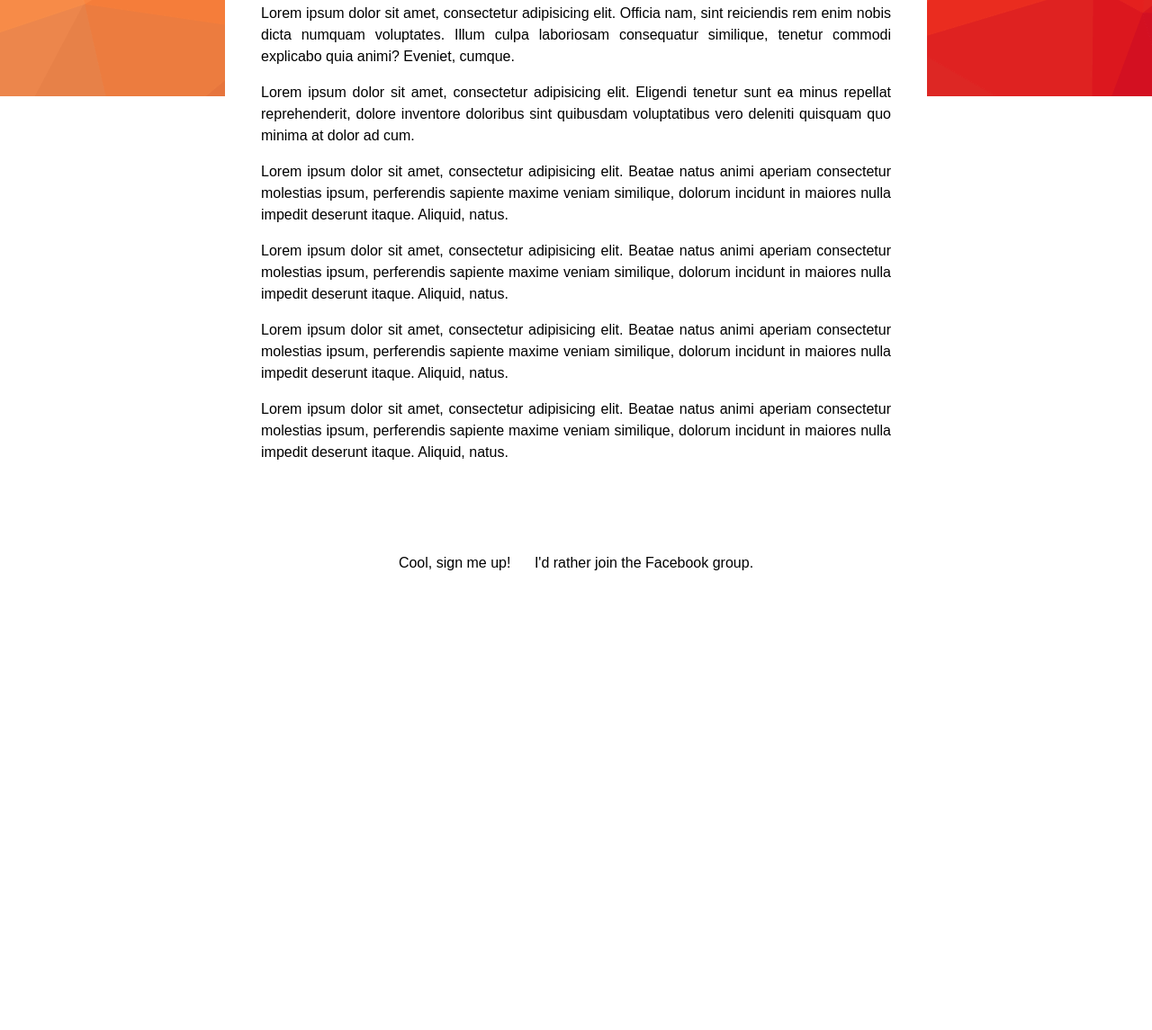
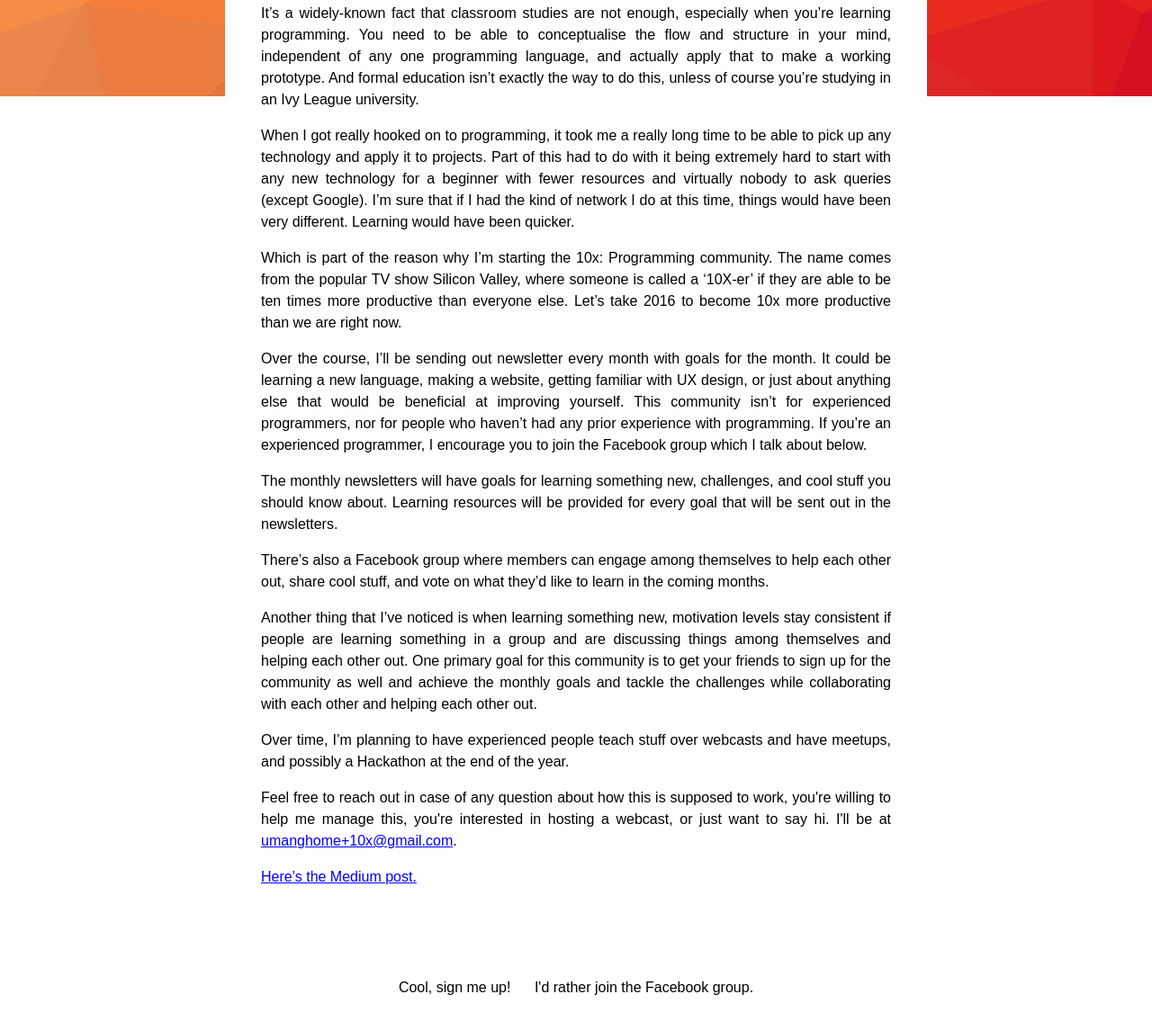
Before and after one commit to umanghome/10x, a plain HTML site: page index.html in a window 1280 px wide. Shown: the part 833-1978 px from the top of the page at 90% size. Before the commit the page ends 1529 px from the top, so only its background shows below. Drawn offline with Linux system fonts and the light colour scheme.

Commit message:
Final version

```diff
--- a/css/style.css
+++ b/css/style.css
@@ -35,7 +35,10 @@ body {
 	background: white;
 	padding: 20px 40px;
 	line-height: 1.5em;
-	box-s
+}
+
+#second .content a, #second .content a:visited {
+	color: blue;
 }
 
 .content {
--- a/index.html
+++ b/index.html
@@ -6,6 +6,11 @@
 		<meta name="description" content="Make 2016 your best year yet. Emerge ten times more skilled.">
 		<meta charset="UTF-8">
 		<meta name="viewport" content="width=device-width, initial-scale=1, maximum-scale=1">
+		<meta property="og:url" content="http://umanghome.github.io/10x/">
+		<meta property="og:type" content="website">
+		<meta property="og:title" content="Make 2016 your best year yet. Become 10x the programmer you are.">
+		<meta property="og:description" content="10x: Programming is a community where we thrive to become 10x the programmer we are right now, by the end of 2016.">
+		<meta property="og:image" content="https://scontent-hkg3-1.xx.fbcdn.net/hphotos-xtf1/v/l/t1.0-9/10580253_10153875283846340_6093407764128917127_n.jpg?oh=3c393bd6847693011ac42b1ed05f713c&oe=57124E31">
 		<title>10x: Programming</title>
 		<link rel="stylesheet" href="css/style.css">
 	</head>
@@ -16,37 +21,49 @@
 				<h2>Make 2016 your best year yet.</h2>
 				<h2>Become ten times the coder you are.</h2>
 				<a href="#second" class="button">What exactly is this?</a>
-				<a href="#" class="button">I'm in!</a>
+				<a href="https://umanghome.typeform.com/to/OFEmun" class="button">I'm in!</a>
 			</div>
 		</div>
 		<div class="container" id="second">
 			<div class="content">
 				<div>
 					<p>
-						Lorem ipsum dolor sit amet, consectetur adipisicing elit. Officia nam, sint reiciendis rem enim nobis dicta numquam voluptates. Illum culpa laboriosam consequatur similique, tenetur commodi explicabo quia animi? Eveniet, cumque.
+						It’s a widely-known fact that classroom studies are not enough, especially when you’re learning programming. You need to be able to conceptualise the flow and structure in your mind, independent of any one programming language, and actually apply that to make a working prototype. And formal education isn’t exactly the way to do this, unless of course you’re studying in an Ivy League university.
 					</p>
 					<p>
-						Lorem ipsum dolor sit amet, consectetur adipisicing elit. Eligendi tenetur sunt ea minus repellat reprehenderit, dolore inventore doloribus sint quibusdam voluptatibus vero deleniti quisquam quo minima at dolor ad cum.
+						When I got really hooked on to programming, it took me a really long time to be able to pick up any technology and apply it to projects. Part of this had to do with it being extremely hard to start with any new technology for a beginner with fewer resources and virtually nobody to ask queries (except Google). I’m sure that if I had the kind of network I do at this time, things would have been very different. Learning would have been quicker.
 					</p>
 					<p>
-						Lorem ipsum dolor sit amet, consectetur adipisicing elit. Beatae natus animi aperiam consectetur molestias ipsum, perferendis sapiente maxime veniam similique, dolorum incidunt in maiores nulla impedit deserunt itaque. Aliquid, natus.
+						Which is part of the reason why I’m starting the 10x: Programming community. The name comes from the popular TV show Silicon Valley, where someone is called a ‘10X-er’ if they are able to be ten times more productive than everyone else. Let’s take 2016 to become 10x more productive than we are right now.
 					</p>
 					<p>
-						Lorem ipsum dolor sit amet, consectetur adipisicing elit. Beatae natus animi aperiam consectetur molestias ipsum, perferendis sapiente maxime veniam similique, dolorum incidunt in maiores nulla impedit deserunt itaque. Aliquid, natus.
+						Over the course, I’ll be sending out newsletter every month with goals for the month. It could be learning a new language, making a website, getting familiar with UX design, or just about anything else that would be beneficial at improving yourself. This community isn’t for experienced programmers, nor for people who haven’t had any prior experience with programming. If you’re an experienced programmer, I encourage you to join the Facebook group which I talk about below.
 					</p>
 					<p>
-						Lorem ipsum dolor sit amet, consectetur adipisicing elit. Beatae natus animi aperiam consectetur molestias ipsum, perferendis sapiente maxime veniam similique, dolorum incidunt in maiores nulla impedit deserunt itaque. Aliquid, natus.
+						The monthly newsletters will have goals for learning something new, challenges, and cool stuff you should know about. Learning resources will be provided for every goal that will be sent out in the newsletters.
 					</p>
 					<p>
-						Lorem ipsum dolor sit amet, consectetur adipisicing elit. Beatae natus animi aperiam consectetur molestias ipsum, perferendis sapiente maxime veniam similique, dolorum incidunt in maiores nulla impedit deserunt itaque. Aliquid, natus.
+						There’s also a Facebook group where members can engage among themselves to help each other out, share cool stuff, and vote on what they’d like to learn in the coming months.
+					</p>
+					<p>
+						Another thing that I’ve noticed is when learning something new, motivation levels stay consistent if people are learning something in a group and are discussing things among themselves and helping each other out. One primary goal for this community is to get your friends to sign up for the community as well and achieve the monthly goals and tackle the challenges while collaborating with each other and helping each other out.
+					</p>
+					<p>
+						Over time, I’m planning to have experienced people teach stuff over webcasts and have meetups, and possibly a Hackathon at the end of the year.
+					</p>
+					<p>
+						Feel free to reach out in case of any question about how this is supposed to work, you're willing to help me manage this, you're interested in hosting a webcast, or just want to say hi. I'll be at <a href="mailto:umanghome+10x@gmail.com">umanghome+10x@gmail.com</a>.
+					</p>
+					<p>
+						<a href="https://medium.com/@umanghome/making-the-best-of-2016-with-10x-2ed2c74f6faa#.yq39kwg3c">Here's the Medium post.</a>
 					</p>
 				</div>
 			</div>
 		</div>
 		<div class="container" id="third">
 			<div class="content">
-				<a href="#" class="button">Cool, sign me up!</a>
-				<a href="#" class="button">I'd rather join the Facebook group.</a>
+				<a href="https://umanghome.typeform.com/to/OFEmun" class="button">Cool, sign me up!</a>
+				<a href="https://www.facebook.com/groups/1661659137431891/" class="button">I'd rather join the Facebook group.</a>
 			</div>
 		</div>
 		<script src="js/jquery.js" type="text/javascript"></script>
```
